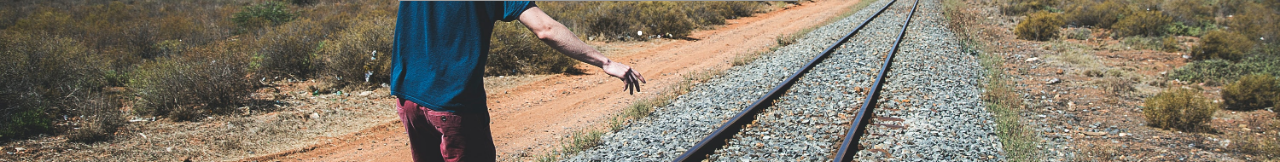
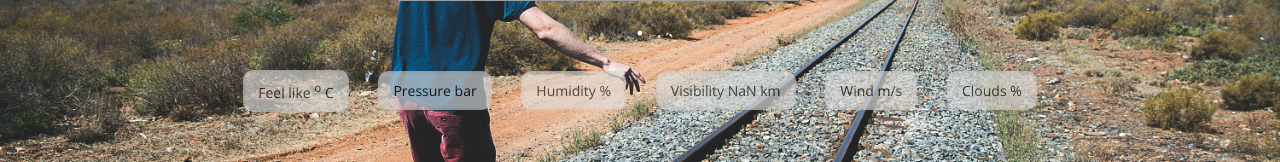
Before and after one commit to alee0510/weather-app, a React (Create React App) app: page / in a window 1280 px wide. Shown: the part 401-563 px from the top of the page. Built offline with nearby package versions, Linux system fonts and the light colour scheme; no server answers; grey boxes are pictures that could not be loaded.

Commit message:
add mini infor in mini card

```diff
--- /dev/null
+++ b/src/components/mincard.jsx
@@ -0,0 +1,25 @@
+import React from 'react'
+import { useSelector } from 'react-redux'
+
+import Acrylic from './acrylic'
+import '../styles/minicard.scss'
+
+const MiniCard = props => {
+    const main = useSelector(state => state.main)
+    const visibility = useSelector(state => state.visibility)
+    const wind = useSelector(state => state.wind)
+    const clouds = useSelector(state => state.clouds)
+
+    return (
+        <div className="mini-card">
+            <Acrylic radius="r10" opacity="o60">Feel like {main && Math.round(main.feels_like - 273.15)} <sup>o</sup> C</Acrylic>
+            <Acrylic radius="r10" opacity="o60">Pressure {main && (main.pressure / 1000)} bar </Acrylic>
+            <Acrylic radius="r10" opacity="o60">Humidity {main && main.humidity} %</Acrylic>
+            <Acrylic radius="r10" opacity="o60">Visibility { visibility / 1000 } km</Acrylic>
+            <Acrylic radius="r10" opacity="o60">Wind {wind && wind.speed} m/s </Acrylic>
+            <Acrylic radius="r10" opacity="o60">Clouds {clouds && clouds.all} % </Acrylic>
+        </div>
+    )
+}
+
+export default MiniCard
--- a/src/main.jsx
+++ b/src/main.jsx
@@ -4,6 +4,7 @@ import { connect } from 'react-redux'
 // components
 import Navbar from './components/navbar'
 import Weather from './components/weather'
+import MiniCard from './components/mincard'
 
 // others
 import { morning, day, afternoon, night } from './assets'
@@ -54,7 +55,7 @@ class Main extends React.Component {
             <div className="main-container" style={this.state.styles}>
                 <Navbar/>
                 <Weather/>
-                <div className="other-info"></div>
+                <MiniCard/>
                 <div className="daily-forecast"></div>
             </div>
         )
--- a/src/styles/acrylic.scss
+++ b/src/styles/acrylic.scss
@@ -1,10 +1,12 @@
 .acrylic {
     position: relative;
     z-index: 0;
-    height: 500px; width: 500px;
+    // height: 500px; width: 500px;
+    padding: 10px 15px;
     background-color: white;
     backdrop-filter: blur(30px);
     opacity: 85%;
+    font-size: 14px;
 }
 
 .acrylic::before, .acrylic::after {
@@ -28,6 +30,11 @@
     background-size: auto 100%;
     box-shadow: inset 0px 0px 3px 1px rgba($color: #000000, $alpha: 0.4);
     opacity: 0.3;
+}
+
+.acrylic:hover {
+    opacity: 1.0;
+    cursor: pointer;
 }
 
 // color
--- /dev/null
+++ b/src/styles/minicard.scss
@@ -0,0 +1,15 @@
+.mini-card {
+    margin: 2% 4%;
+    padding: 0% 23%;
+    // background-color: pink;
+    display: flex;
+    align-items: center;
+    justify-content: space-between;
+}
+
+
+@media (max-width : 1684px) {
+    .mini-card {
+        padding: 0% 15%;
+    }
+}
```
